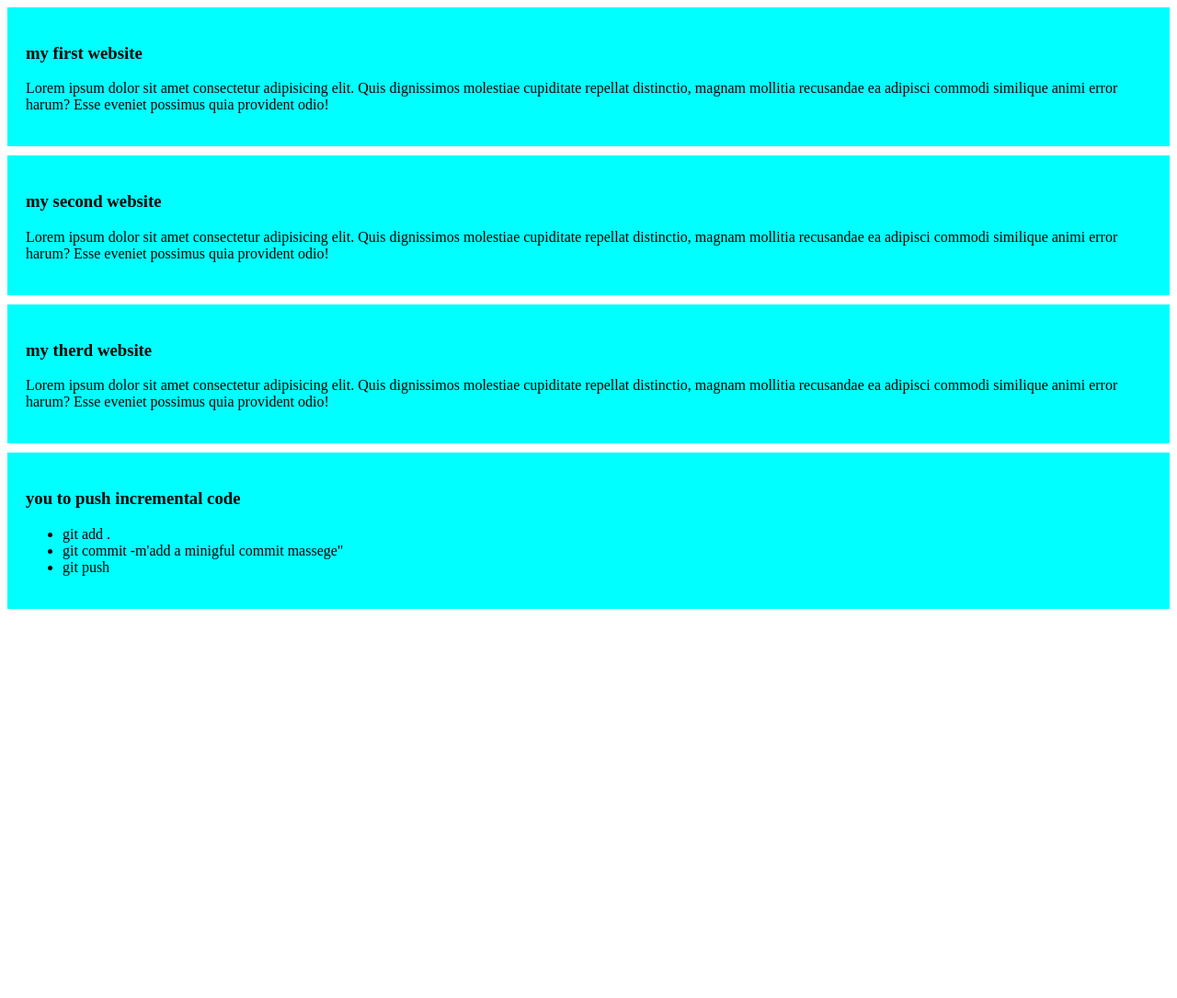
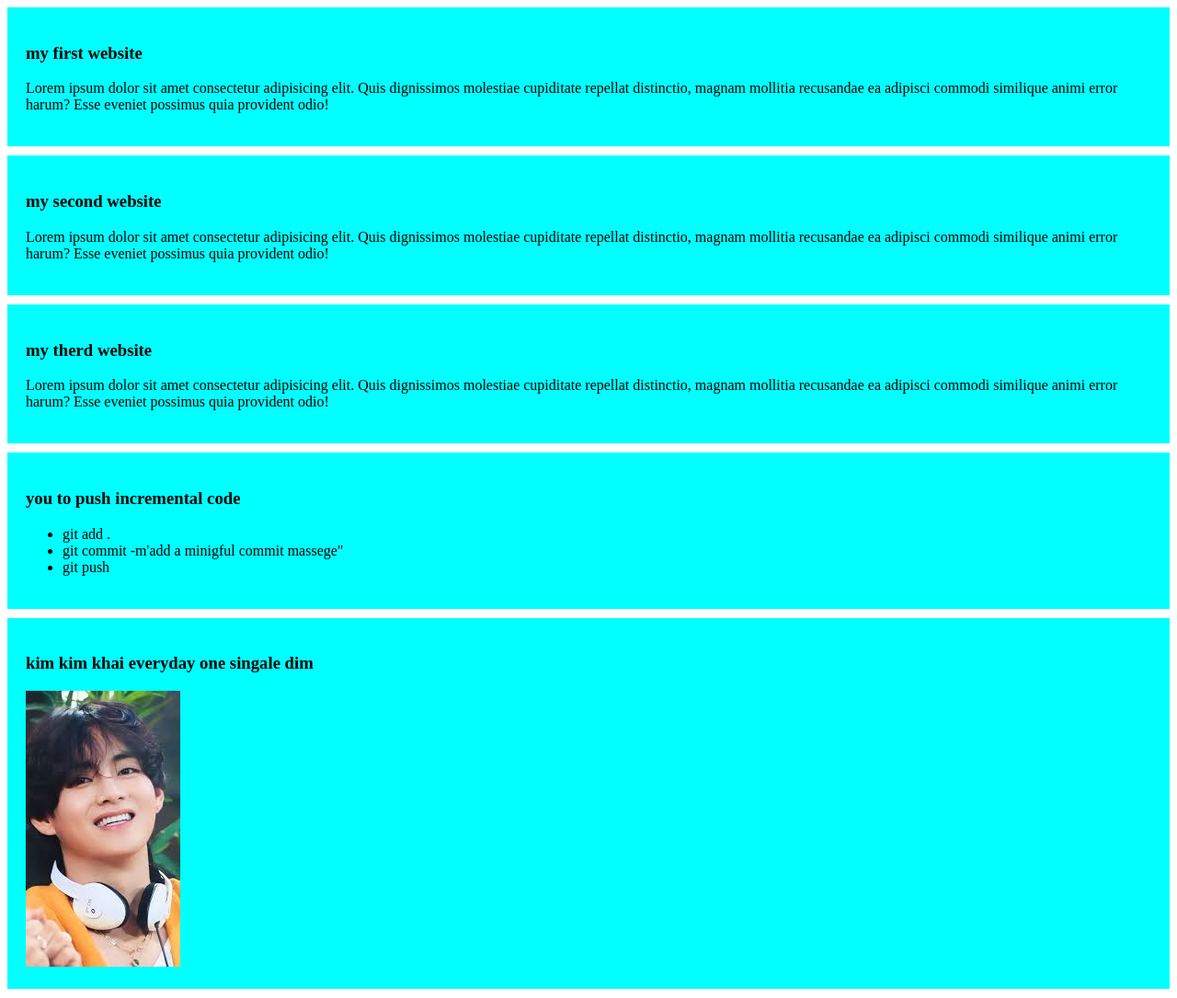
Before and after one commit to mosabbirrahman/my-second-github-repo, a plain HTML site: page index.html in a window 1280 px wide. Shown: the whole page at 92% size. Before the commit the page ends 800 px from the top, so only its background shows below. Drawn offline with Linux system fonts and the light colour scheme.

Commit message:
kim  with a dim'

```diff
--- a/index.html
+++ b/index.html
@@ -31,9 +31,13 @@
             <li> git add .</li>
             <li> git commit -m'add a minigful commit massege"</li>
             <li> git push</li>
+        </ul>
+    </div>
+    <div>
+        <h3>kim kim khai everyday one singale dim</h3>
+        <img src="download.jfif" alt="">
 
 
-        </ul>
 
 
     </div>
```
Also changed, not shown: download.jfif (added).
